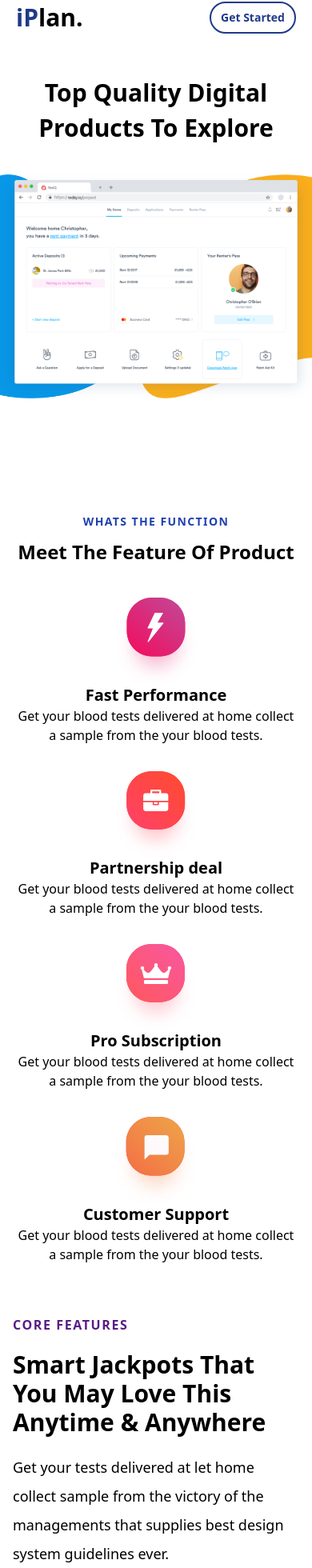
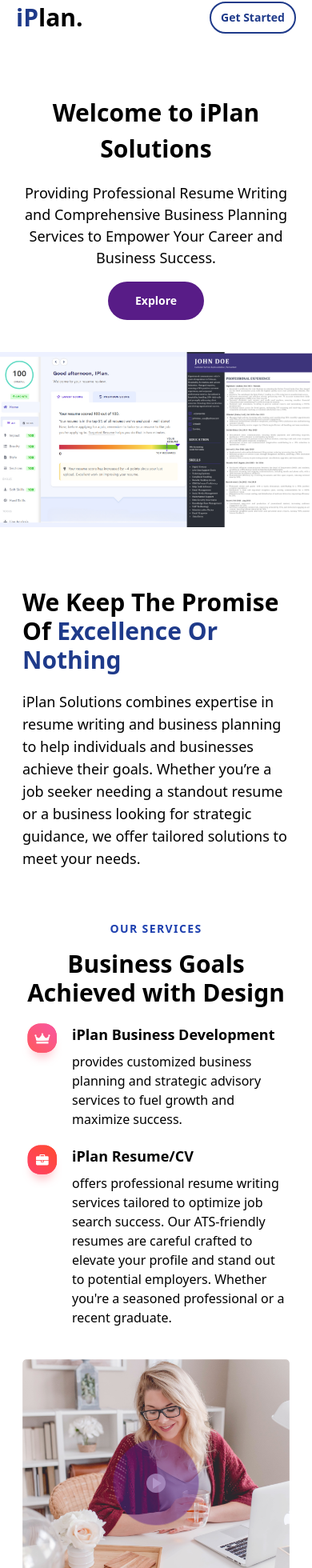
Before and after one commit to awesomeojumu/iplan, a Next.js app: page / in a window 390 px wide. Shown: the part 14-1974 px from the top of the page at 80% size. Built offline with nearby package versions, Linux system fonts and the light colour scheme.

Commit message:
home page done

```diff
--- a/src/components/HeroSection.js
+++ b/src/components/HeroSection.js
@@ -4,35 +4,32 @@ import Link from "next/link";
 const HeroSection = () => {
   return (
     <section
-      className="text-center flex flex-col gap-10 sm:gap-20 items-center justify-center h-full mt-28 sm:mt-32 md:mt-44"
+      className="text-center flex flex-col gap-10 sm:gap-20 items-center justify-center h-full mt-28 sm:mt-32 md:mt-35"
       id="home"
     >
-      <div className="md:w-2/3 lg:w-1/2 container px-5 md:px-16 mx-auto">
-        <h1 className="capitalize flex flex-col gap-2 md:gap-5 text-3xl sm:text-4xl md:text-[3.2rem] 2xl:text-6xl font-bold">
-          <p>top quality digital </p>
-          <p>products to explore</p>
-        </h1>
+      <div className="md:w-2/3 lg:w-1/2 container px-5 md:px-2 mx-auto">
+        {/* <h1 className="capitalize flex flex-col gap-2 md:gap-5 text-3xl sm:text-4xl md:text-[3.2rem] 2xl:text-6xl font-bold">
+          <p>Welcome to iPlan Solutions</p>
+        </h1> */}
 
-        {/*
+        <p className="text-3xl sm:text-4xl leading-normal my-5 md:my-1 font-bold">
+           Welcome to iPlan Solutions
+        </p>
 
-        */}
-
-        {/* <p className="text-lg leading-normal sm:leading-loose my-4 md:my-6">
-          Get your blood tests delivered at let home collect sample from the
-          victory of the managements that supplies best design system guidelines
-          ever.
+        <p className="text-lg leading-normal my-4 md:my-2">
+            Providing Professional Resume Writing and Comprehensive Business Planning Services to Empower Your Career and Business Success.
         </p>
         <button className="md:text-base text-sm hover:border-2 border-2 border-transparent font-semibold py-3 px-8 md:px-10 text-white bg-purple-900 hover:border-purple-900 hover:bg-transparent hover:text-purple-900 rounded-full">
-          <Link href="https://github.com/NaseemKhan005" target="_blank">
+          <Link href="#" target="_blank">
             Explore
           </Link>
-        </button> */}
+        </button>
       </div>
       <div className="w-full relative">
         <div className="before:w-full before:h-full before:absolute before:top-0 before:left-0 before:bg-[url('/herobg1.png')] before:bg-left-bottom before:bg-contain before:bg-no-repeat before:-z-50 after:w-full after:h-full after:absolute after:top-0 after:left-0 after:bg-[url('/herobg2.png')] after:bg-right after:bg-contain after:bg-no-repeat after:-z-50">
           <Image
             src={"/hero.png"}
-            width={1100}
+            width={800}
             height={500}
             alt="hero Image"
             className="object-contain mx-auto"
--- a/src/components/Testimonials.js
+++ b/src/components/Testimonials.js
@@ -6,33 +6,21 @@ import Carousel from "react-multi-carousel";
 import "react-multi-carousel/lib/styles.css";
 import ButtonGroup from "./ButtonGroup";
 
-const Card = ({ star, title, imgSrc }) => {
+const Card = ({ star, title, imgSrc, message, author, authorLink }) => {
   return (
     <div className="mx-2 flex flex-col gap-4 select-none cursor-pointer border border-[#4e4e4e31] p-10 rounded-lg hover:shadow-xl transition-all">
       <div className="text-purple-900">
-        <StarRoundedIcon />
-        <StarRoundedIcon />
-        <StarRoundedIcon />
-        <StarRoundedIcon />
-        {star}
+      {star}{star}{star}{star}{star && <span>{star}</span>}
       </div>
       <h2 className="text-lg font-semibold mb-2">{title}</h2>
-      <p className="leading-loose">
-        Get working experience to work with this amazing team & in future want
-        to work together for bright future projects and also make deposit to
-        freelancer.
-      </p>
+      <p className="leading-loose">{message}</p>
       <div className="flex items-center gap-4 mt-5">
         <Image src={imgSrc} width={50} height={50} alt="testimonials" />
         <div>
-          <h3 className="font-semibold">Naseem Khan</h3>
-          <Link
-            href="https://github.com/NaseemKhan005"
-            target="_blank"
-            className="text-purple-900 font-[500]"
-          >
-            @naseemkhan
-          </Link>
+          <h3 className="font-semibold">{author}</h3>
+          <a href={authorLink} target="_blank" rel="noopener noreferrer" className="text-purple-900 font-[500]">
+            @{author}
+          </a>
         </div>
       </div>
     </div>
@@ -41,40 +29,50 @@ const Card = ({ star, title, imgSrc }) => {
 
 const Testimonials = () => {
   return (
-    <section
-      className="relative container mx-auto px-5 md:px-16 flex flex-col gap-5"
-      id="testimonial"
-    >
+    <section className="relative container mx-auto px-5 md:px-16 flex flex-col gap-5" id="testimonial">
       <div>
         <span className="service-name text-center ">TESTIMONIAL</span>
-        <h2 className="title text-center ">Meet Client Satisfaction</h2>
+        <h2 className="text-2xl font-semibold text-center ">Meet Client Satisfaction</h2>
       </div>
       <Carousel {...carouselParams}>
         <div>
           <Card
-            star={<StarHalfRoundedIcon />}
-            title="Modern look & trending design"
+           star={<StarHalfRoundedIcon />}
+            title="111 Modern look & trending design"
             imgSrc="/testimonials/1.png"
+            message="Custom message for testimonial 1."
+            author="John Doe"
+            authorLink="https://example.com/john"
           />
         </div>
         <div>
           <Card
-            title="Layout and organized layers"
+           star={<StarHalfRoundedIcon />}
+            title="2222 Layout and organized layers"
             imgSrc="/testimonials/2.png"
+            message="Custom message for testimonial 2."
+            author="Jane Doe"
+            authorLink="https://example.com/jane"
           />
         </div>
         <div>
           <Card
-            star={<StarRoundedIcon />}
-            title="Design Quality & performance"
+           star={<StarHalfRoundedIcon />}
+            title="333 Design Quality & performance"
             imgSrc="/testimonials/3.png"
+            message="Custom message for testimonial 3."
+            author="Alice Smith"
+            authorLink="https://example.com/alice"
           />
         </div>
         <div>
           <Card
-            star={<StarHalfRoundedIcon />}
-            title="Layout and organized layers"
+           star={<StarHalfRoundedIcon />}
+            title="444Layout and organized layers"
             imgSrc="/testimonials/4.png"
+            message="Custom message for testimonial 4."
+            author="Bob Johnson"
+            authorLink="https://example.com/bob"
           />
         </div>
       </Carousel>
@@ -82,20 +80,21 @@ const Testimonials = () => {
   );
 };
 
+
 export default Testimonials;
 
 const responsive = {
   superLargeDesktop: {
     breakpoint: { max: 4000, min: 3000 },
-    items: 4,
+    items: 6,
   },
   desktop: {
     breakpoint: { max: 3000, min: 1024 },
-    items: 3,
+    items: 4,
   },
   tablet: {
     breakpoint: { max: 1024, min: 464 },
-    items: 2,
+    items: 3,
   },
   mobile: {
     breakpoint: { max: 464, min: 0 },
@@ -123,5 +122,5 @@ const carouselParams = {
   responsive: responsive,
   showDots: false,
   sliderClass: "",
-  slidesToSlide: 1,
+  slidesToSlide: 0.5,
 };
--- a/src/pages/index.js
+++ b/src/pages/index.js
@@ -9,6 +9,29 @@ import Testimonials from "../components/Testimonials";
 import Work from "../components/Work";
 import Community from "../components/Community";
 import Navbar from "../components/Navbar";
+import Image from "next/image";
+import Link from "next/link";
+import Footer from "../components/Footer";
+import Services from "../components/Services";
+import PlayArrowIcon from "@mui/icons-material/PlayArrow";
+
+const ServiceCard = ({ imgSrc, title, desc }) => {
+  return (
+    <div className="flex items-start gap-3 sm:gap-10 lg:w-[90%]">
+      <Image
+        src={imgSrc}
+        width={50}
+        height={50}
+        alt="features"
+        className="mx-auto"
+      />
+      <div>
+        <h3 className="text-lg font-semibold mb-2">{title}</h3>
+        <p className="">{desc}</p>
+      </div>
+    </div>
+  );
+};
 
 export default function Home() {
   return (
@@ -16,15 +39,133 @@ export default function Home() {
       <Navbar />
       <div className="flex flex-col gap-16 md:gap-32">
         <HeroSection />
-        <Features />
-        <CoreFeatures />
-        <Pricing />
-        <QualityFeatures />
-        <Subscribe />
-        <Team />
+
+        <section className="container mx-auto px-7 md:px-20 flex flex-col lg:flex-row items-center lg:gap-20 gap-20">
+          <div className="flex flex-col gap-2 flex-1">
+
+            <h2 className=" capitalize text-3xl md:text-4xl xl:text-5xl font-bold my-3">
+              We keep the promise of <span className="text-blue-900">Excellence or Nothing</span>
+            </h2>
+            <p className="text-lg">
+                iPlan Solutions combines expertise in resume writing and business planning to help individuals and businesses achieve their goals. Whether you’re a job seeker needing a standout resume or a business looking for strategic guidance, we offer tailored solutions to meet your needs.
+            </p>
+            {/* <button className="mt-5 w-fit md:text-base text-sm hover:border-2 border-2 border-transparent font-semibold py-3 px-8 md:px-10 text-white bg-purple-900 hover:border-purple-900 hover:bg-purple-900 hover:shadow-purple-900 hover:shadow-2xl rounded-full">
+              Explore
+            </button> */}
+          </div>
+        </section>
+
+
+        <section className="relative container px-7 md:px-12 mx-auto">
+            <div className="flex gap-10 items-center flex-col-reverse lg:flex-row">
+              <div className="relative w-full flex-1">
+                <Image
+                  src={"/videobanner.png"}
+                  width={300}
+                  height={300}
+                  alt="video banner"
+                  className="object-cover w-full"
+                />
+                <button className="w-32 h-32 absolute top-1/2 left-1/2 -translate-x-1/2 -translate-y-1/2">
+                  <Link href={"https://youtu.be/aVNa8Dka5MA"} target="_blank">
+                    <span className="playButton duration-700 w-full h-full bg-purple-900 rounded-full block absolute top-1/2 left-1/2 -translate-x-1/2 -translate-y-1/2"></span>
+                    <PlayArrowIcon className="w-16 h-16 md:w-24 md:h-24 text-white bg-[#ffffffb8] rounded-full" />
+                  </Link>
+                </button>
+              </div>
+              <div className="flex gap-5 md:gap-10 flex-col flex-1">
+                <div className="flex flex-col gap-4">
+                  <span className="service-name text-center lg:text-left">
+                    OUR SERVICES
+                  </span>
+                  <h2 className="text-3xl md:text-3xl font-bold text-center lg:text-left">
+                    Business Goals Achieved with Design
+                  </h2>
+                </div>
+                <ServiceCard
+                  imgSrc={"/features/3.svg"}
+                  title="iPlan Business Development"
+                  desc="provides customized business planning and strategic advisory services to fuel growth and maximize success."
+                />
+                <ServiceCard
+                  imgSrc={"/features/2.svg"}
+                  title="iPlan Resume/CV"
+                  desc="offers professional resume writing services tailored to optimize job search success. Our ATS-friendly resumes are careful crafted to elevate your profile and stand out to potential employers. Whether you're a seasoned professional or a recent graduate."
+                />
+              </div>
+            </div>
+          </section>
+          {/*
+                IPlan Business Development
+          */}
+
+        <section className="container mx-auto px-7 md:px-16 flex flex-col lg:flex-row items-center lg:gap-20 gap-14">
+            <div className="flex flex-col gap-2 flex-1">
+              <span className="text-purple-900 uppercase block font-semibold tracking-widest">
+                iPlan Business Development
+              </span>
+              <h2 className=" capitalize text-3xl md:text-4xl xl:text-5xl font-bold my-3">
+                  Drive business growth with tailored planning and strategic insights.
+              </h2>
+              <p className="text-lg leading-loose">
+                  Ready to elevate your business strategy? Explore our tailored solutions and unleash the full potential of your enterprise today.
+              </p>
+              <button className="mt-5 w-fit md:text-base text-sm hover:border-2 border-2 border-transparent font-semibold py-3 px-8 md:px-10 text-white bg-purple-900 hover:border-purple-900 hover:bg-purple-900 hover:shadow-purple-900 hover:shadow-2xl rounded-full">
+                Explore
+              </button>
+            </div>
+
+            <div className="flex-1 relative w-full">
+              <div className="md:before:w-full md:before:h-full md:before:absolute md:before:-bottom-24 lg:before:-bottom-20 xl:before:-right-5 lg:before:-right-12 md:before:-right-16 md:before:bg-right-bottom md:before:bg-contain md:before:bg-no-repeat before:-z-50 before:bg-none md:before:bg-[url('/videobg.png')]">
+                <Image
+                  src={"/features/core-features.png"}
+                  width={300}
+                  height={300}
+                  alt="core features"
+                  className="object-cover w-full md:w-[90%] xl:w-4/5"
+                />
+              </div>
+            </div>
+          </section>
+
+          {/*
+
+          IPlan Business Development
+
+          */}
+
+          <section className="container mx-auto px-7 md:px-16 flex flex-col lg:flex-row items-center lg:gap-20 gap-14">
+            <div className="flex flex-col gap-2 flex-1">
+              <span className="text-purple-900 uppercase block font-semibold tracking-widest">
+                iPlan Resume/CV
+              </span>
+              <h2 className=" capitalize text-3xl md:text-4xl xl:text-5xl font-bold my-3">
+                  Elevate your job search with expertly crafted, ATS-friendly resumes
+              </h2>
+              <p className="text-lg leading-loose">
+                 Let our expert team craft a standout resume that opens doors to new opportunities. Ready to take the next step in your career?
+              </p>
+              <button className="mt-5 w-fit md:text-base text-sm hover:border-2 border-2 border-transparent font-semibold py-3 px-8 md:px-10 text-white bg-purple-900 hover:border-purple-900 hover:bg-purple-900 hover:shadow-purple-900 hover:shadow-2xl rounded-full">
+                <Link href="#" target="_blank">
+                  Explore
+              </Link>
+              </button>
+            </div>
+
+            <div className="flex-1 relative w-full">
+              <div className="md:before:w-full md:before:h-full md:before:absolute md:before:-bottom-24 lg:before:-bottom-20 xl:before:-right-5 lg:before:-right-12 md:before:-right-16 md:before:bg-right-bottom md:before:bg-contain md:before:bg-no-repeat before:-z-50 before:bg-none md:before:bg-[url('/videobg.png')]">
+                <Image
+                  src={"/features/core-features.png"}
+                  width={300}
+                  height={300}
+                  alt="core features"
+                  className="object-cover w-full md:w-[90%] xl:w-4/5"
+                />
+              </div>
+            </div>
+          </section>
         <Testimonials />
-        <Work />
-        <Community />
+        <Footer />
       </div>
     </div>
   );
```
Also changed, not shown: public/hero.png.
